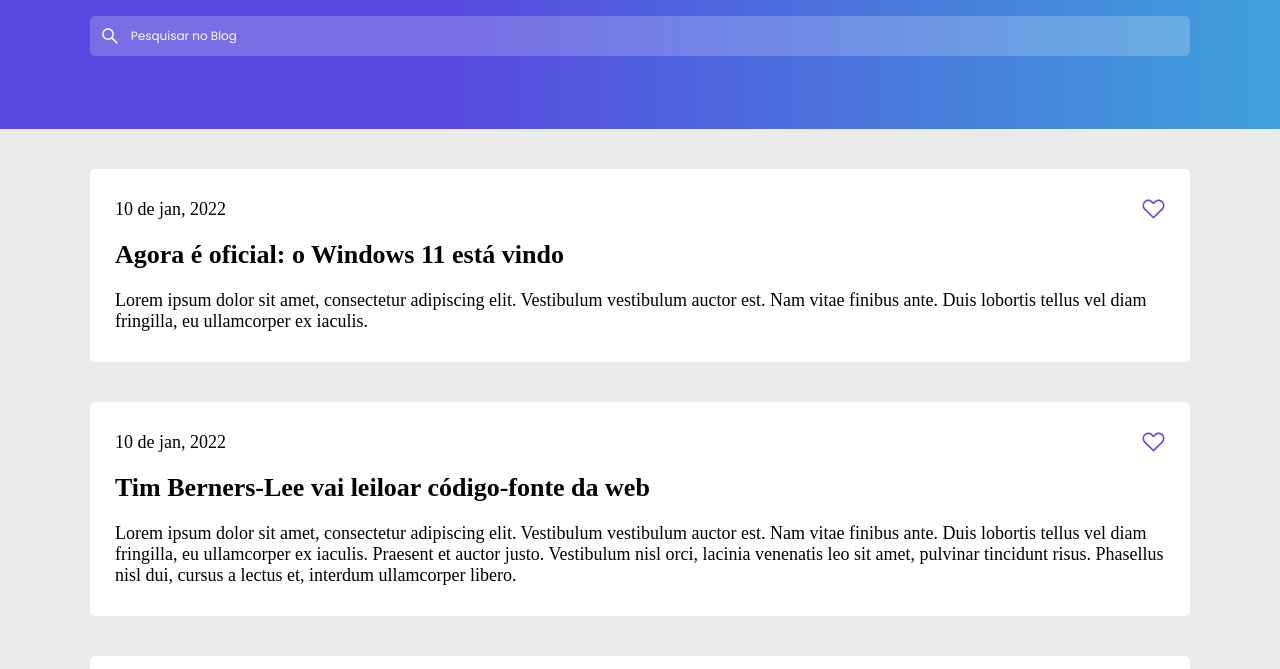
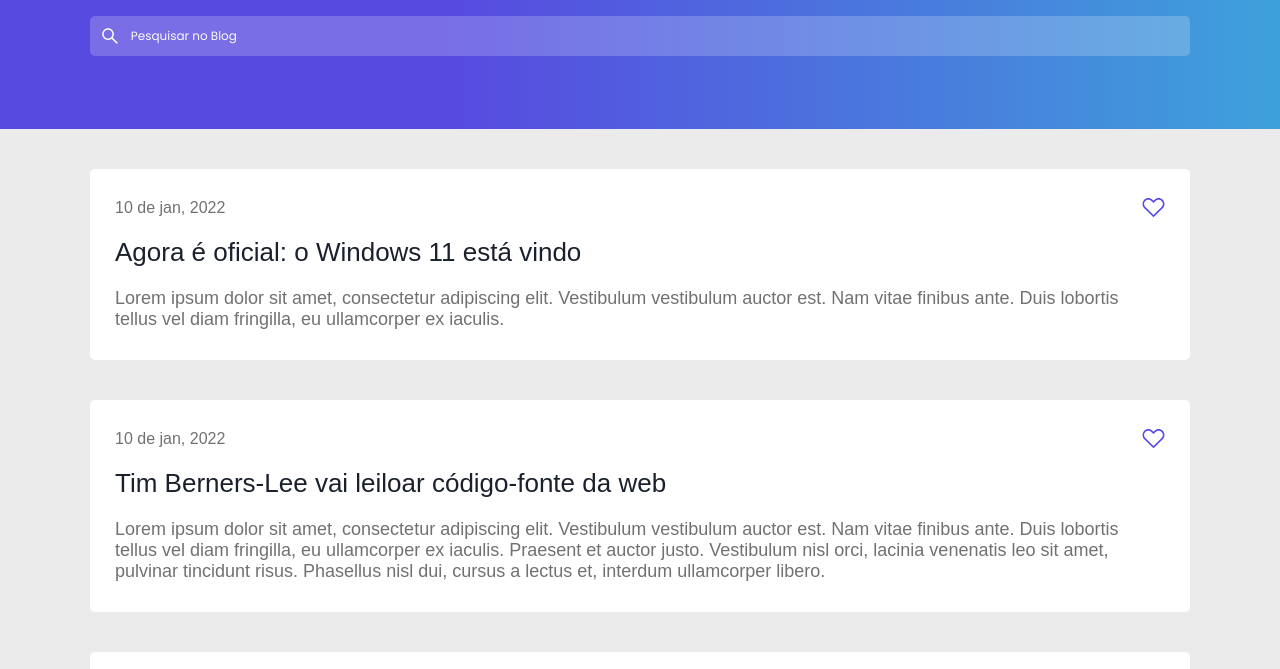
Before and after one commit to EmersonCob/desafios_codelandia_iuri, a plain HTML site: page desafio_01/index.html in a window 1280 px wide. Shown: the part 121-790 px from the top of the page. Drawn offline with Linux system fonts and the light colour scheme.

Commit message:
Update CSS

```diff
--- a/desafio_01/css/style.css
+++ b/desafio_01/css/style.css
@@ -1,4 +1,8 @@
 @import url('https://fonts.googleapis.com/css2?family=Inter:wght@500&family=Poppins:wght@400;700&display=swap');
+@import url('../fontes/LexendDeca-Regular.ttf');
+@import url('../fontes/Inter-Medium.ttf');
+@import url('../fontes/Inter-Regular.ttf');
+
 
 *
 {
@@ -93,20 +97,33 @@ body
 
 .date-like
 {
-    font-size: 16px;
     display: flex;
     position: relative,;
     justify-content: space-between;
+}
+
+.date-like p
+{
+    font-size: 16px;
+    font-family: 'Lexend Deca', sans-serif;
+    font-weight: normal;
+    color: #717171;
 }
 
 h1
 {
     padding: 10px 0px;
     font-size: 26px;
+    font-family: 'Lexend Deca', sans-serif;
+    font-weight: normal;
+    color: #1A202C;
 }
 
 div p
 {
     padding: 10px 0px;
     font-size: 18px;
+    font-family: 'Lexend Deca', sans-serif;
+    font-weight: normal;
+    color: #717171;
 }
```
Also changed, not shown: desafio_01/fontes/Inter-Medium.ttf (added), desafio_01/fontes/Inter-Regular.ttf (added), desafio_01/fontes/LexendDeca-Regular.ttf (added).
